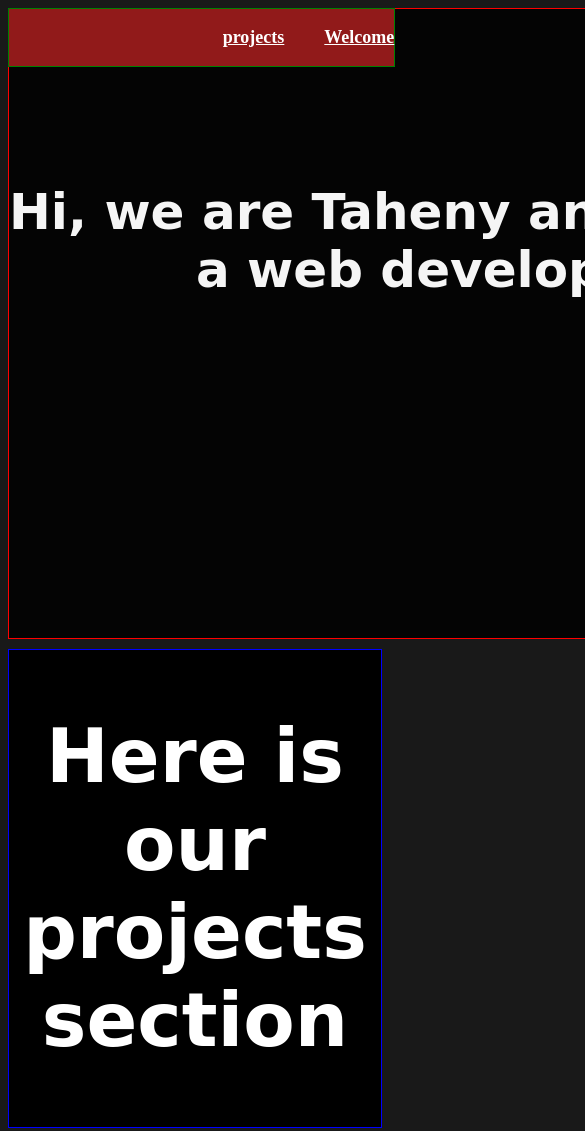
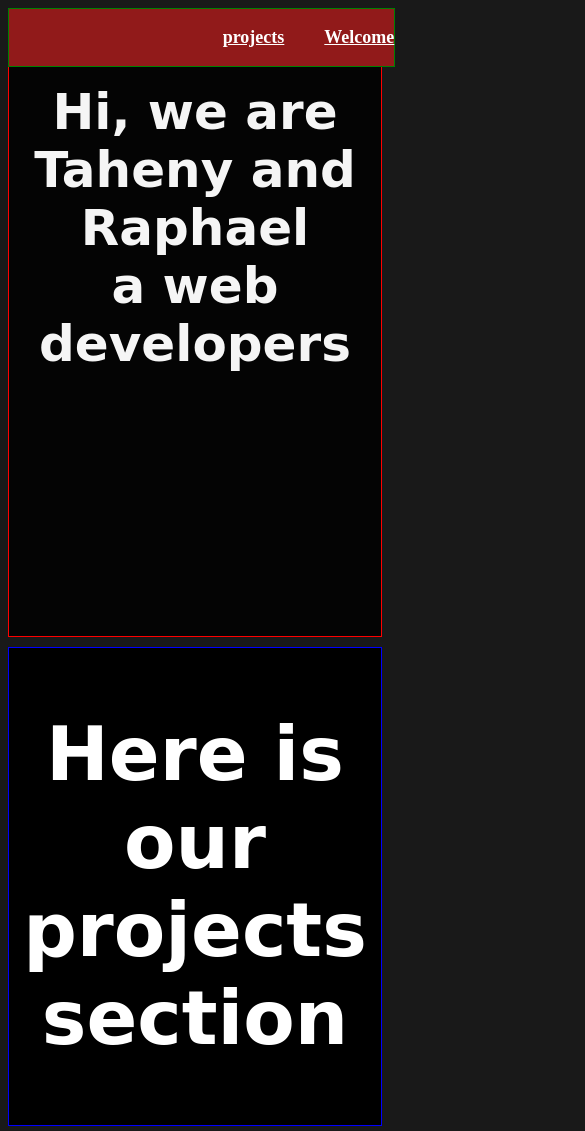
Before and after one commit to TahenyBELGUITH/marc_Taheny_microverse, a plain HTML site: page index.html in a window 390 px wide. Shown: the top 1131 px of the page, 585 px wide, since content can reach past the window. Drawn offline with Linux system fonts and the light colour scheme.

Commit message:
last update of html and css

```diff
--- a/css/style.css
+++ b/css/style.css
@@ -31,8 +31,8 @@ a{color:white;}
     border : 1px solid red;
     width: 100%;
     /*631 to be close to 629*/
-    height: 951px;
-    height:  99.79vh;
+    min-height: 627px;
+    max-height: 100vh;
     font-style:cursive ;
     text-align: center;
     background-color:rgba(3, 3, 3, 0.911);
@@ -41,8 +41,8 @@ a{color:white;}
 {
     #welcome-section
     {
-        width :max-content;
-        height: 629px;
+        width :auto;
+        max-height: 100vh;
         font-size: small;
 
     }
```
